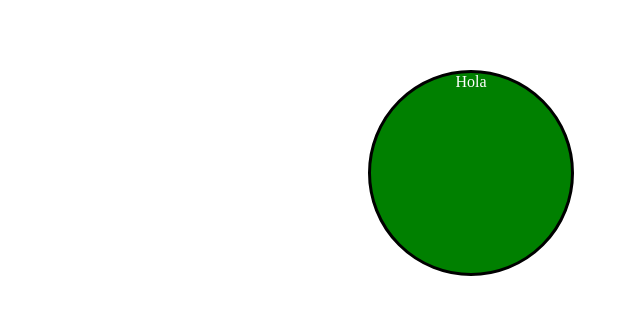
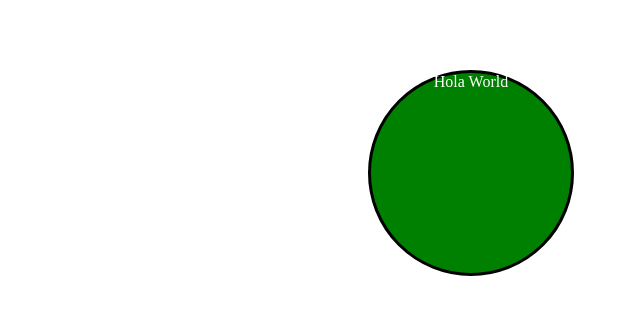
Before and after one commit to danielnavasbecerra/proyecto-clases, a plain HTML site: page proyecto-transiciones-animaciones/index.html in a window 1280 px wide. Shown: the part 130-444 px from the top of the page, 640-1280 px from the left. Drawn offline with Linux system fonts and the light colour scheme.

```diff
--- a/proyecto-transiciones-animaciones/index.html
+++ b/proyecto-transiciones-animaciones/index.html
@@ -13,7 +13,7 @@
     <a id="boton" href="#"> Ir a la Web de xxx</a>
 
     <div id="caja">
-        Hola
+        Hola World
     </div>
 </body>
 </html>
```
